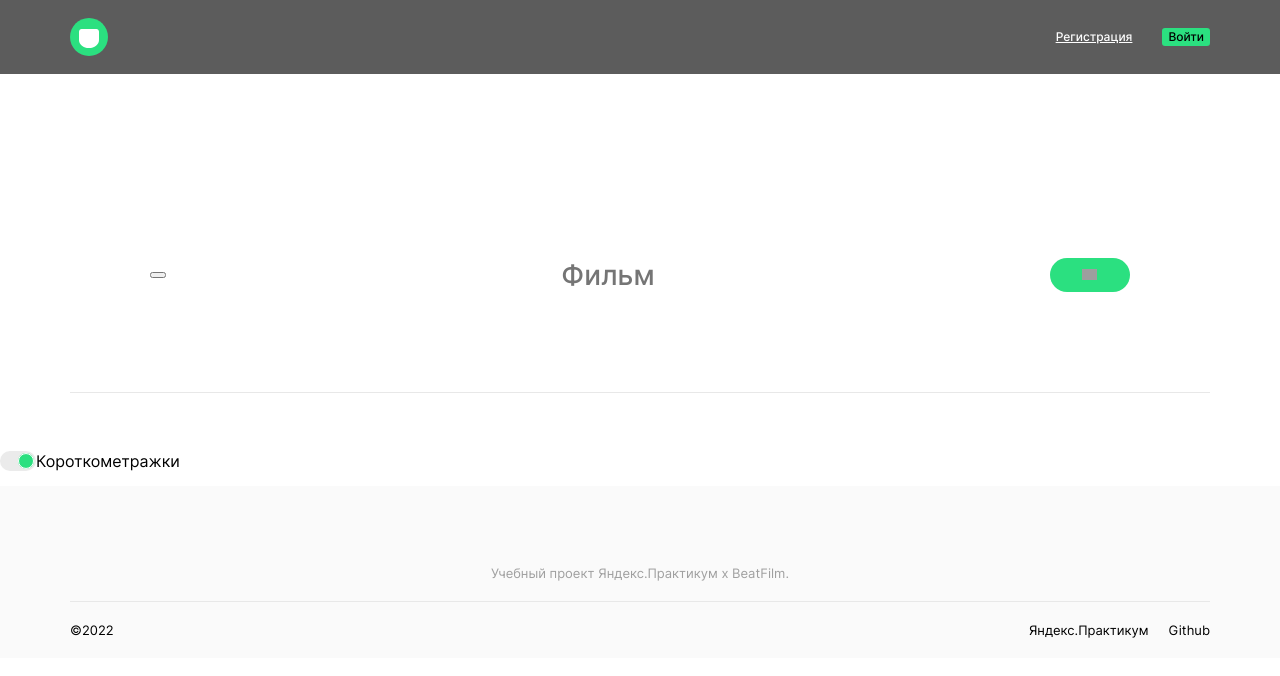
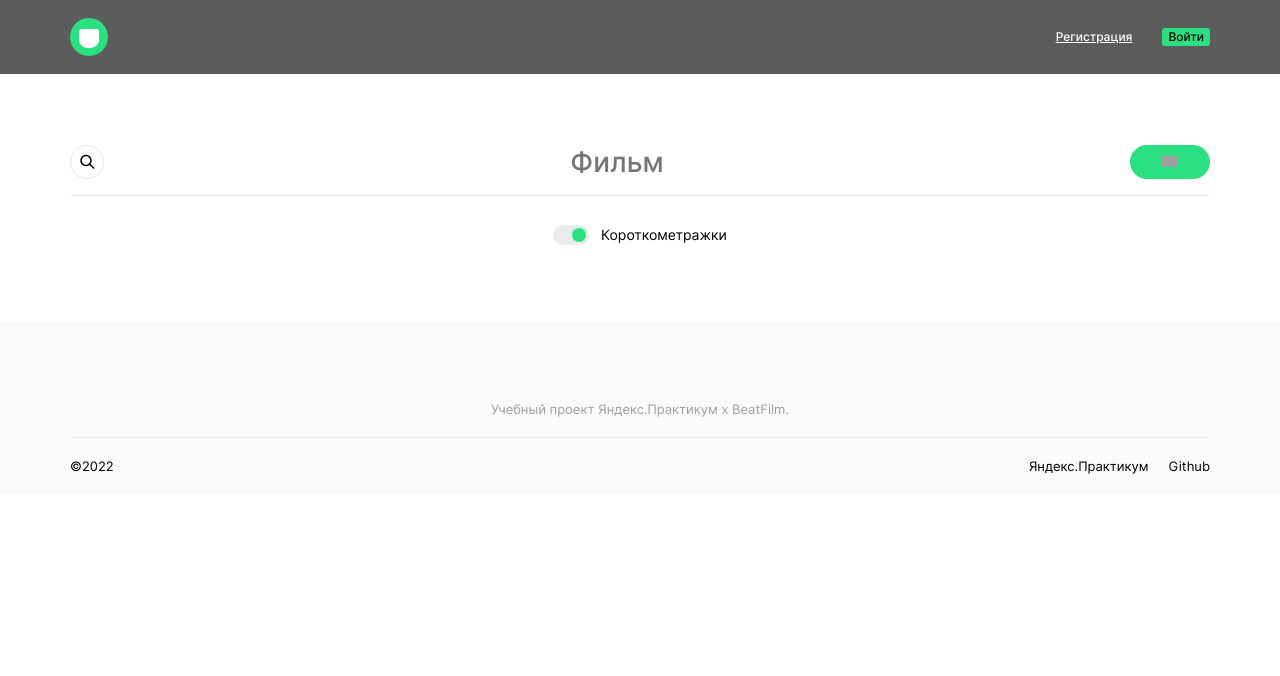
Before and after one commit to gatalsky-dv/movies-explorer-frontend, a React (Create React App) app: page / in a window 1280 px wide. Shown: the top 676 px of the page. Built offline with nearby package versions, Linux system fonts and the light colour scheme; grey boxes are pictures that could not be loaded.

Commit message:
SearchForms is done

```diff
--- a/src/components/Movies/SearchForm/SearchForm.css
+++ b/src/components/Movies/SearchForm/SearchForm.css
@@ -1,9 +1,13 @@
 .search {
-	margin: auto;
+	margin: 0 auto;
+	background: #FFFFFF;
+	display: flex;
+	flex-direction: column;
 }
 
 @media screen and (min-width: 320px) {
 	.search {
+		margin: 0;
 		max-width: 100vw;
 		min-height: 248px;
 	}
@@ -11,13 +15,13 @@
 
 @media screen and (min-width: 768px) {
 	.search {
-		min-height: 246px;
+		max-height: 246px;
 	}
 }
 
 @media screen and (min-width: 1280px) {
 	.search {
-		min-height: 217px;
+		max-height: 217px;
 	}
 }
 
@@ -38,18 +42,19 @@
 @media screen and (min-width: 768px) {
 	.search__form {
 		min-width: 88.93%;
+		margin: 70px auto 15px auto;
 	}
 }
 
 @media screen and (min-width: 1280px) {
 	.search__form {
-		min-height: 217px;
+		/*min-height: 119px;*/
 		min-width: 89.06%;
 	}
 }
 
 .search__button {
-	margin: auto;
+	margin: auto 0;
 	background: #2BE080;
 	border-radius: 48px;
 	min-width: 80px;
@@ -79,25 +84,35 @@
 	}
 }
 
-.search__button-search {
-	margin: auto;
-
+.search__button-left {
+	margin: auto 0;
+	background: none;
+	border-radius: 48px;
+	border: 1px solid #E8E8E8;
+	box-sizing: border-box;
+	min-width: 34px;
+	min-height: 34px;
+	background-image: url(../../../images/glass-black.svg);
+	cursor: pointer;
+	background-position: center;
+	background-repeat: no-repeat;
+	background-size: 15px;
 }
 
 @media screen and (min-width: 320px) {
-	.search__button-search {
+	.search__button-left {
 		display: none;
 	}
 }
 
 @media screen and (min-width: 768px) {
-	.search__button-search {
+	.search__button-left {
 		display: flex;
 	}
 }
 
 @media screen and (min-width: 1280px) {
-	.search__button-search {
+	.search__button-left {
 	}
 }
 
@@ -136,31 +151,76 @@
 .line__search {
 	margin: auto;
 	background-color: #E8E8E8;
+
 }
 
 @media screen and (min-width: 320px) {
 	.line__search {
 		max-width: 292px;
-		margin: 0 auto 43px auto;
+		margin: 0 auto;
 	}
 }
 
 .search__check {
 	display: flex;
+	justify-content: center;
+	max-height: 20px;
+
 }
 
 @media screen and (min-width: 320px) {
 	.search__check {
-		min-width: 212px;
+		/*min-width: 212px;*/
+		max-width: 148px;
+		margin: 42px auto 50px auto;
 	}
 }
 
 @media screen and (min-width: 768px) {
 	.search__check {
+		margin: 29px auto 48px auto;
+		max-width: 174px;
 	}
 }
 
 @media screen and (min-width: 1280px) {
 	.search__check {
+		margin: 29px auto 48px auto;
 	}
 }
+
+.search__checkbox {
+	max-width: 36px;
+	max-height: 20px;
+	margin: auto 0;
+
+}
+
+.search__title {
+	color: #000000;
+	min-width: 99px;
+	max-height: 20px;
+	margin: auto;
+	font-style: normal;
+	font-weight: 400;
+}
+
+@media screen and (min-width: 320px) {
+	.search__title {
+		font-size: 11px;
+		line-height: 18px;
+		margin-left: 13px;
+	}
+}
+
+@media screen and (min-width: 768px) {
+	.search__title {
+		font-size: 14px;
+		margin-left: 12px;
+	}
+}
+
+@media screen and (min-width: 1280px) {
+	.search__title {
+	}
+}
--- a/src/components/Movies/SearchForm/SearchForm.js
+++ b/src/components/Movies/SearchForm/SearchForm.js
@@ -6,7 +6,7 @@ export default function SearchForm({ email }) {
 
 		<section className="search">
 			<form className="search__form">
-				<button type="button" className="search__button-search" ></button>
+				<button type="button" className="search__button-left" ></button>
 				<input className="search__film" type="text" placeholder="Фильм" />
 				<button className="search__button"></button>
 			</form>
```
Also changed, not shown: src/images/glass-black.svg (added).
